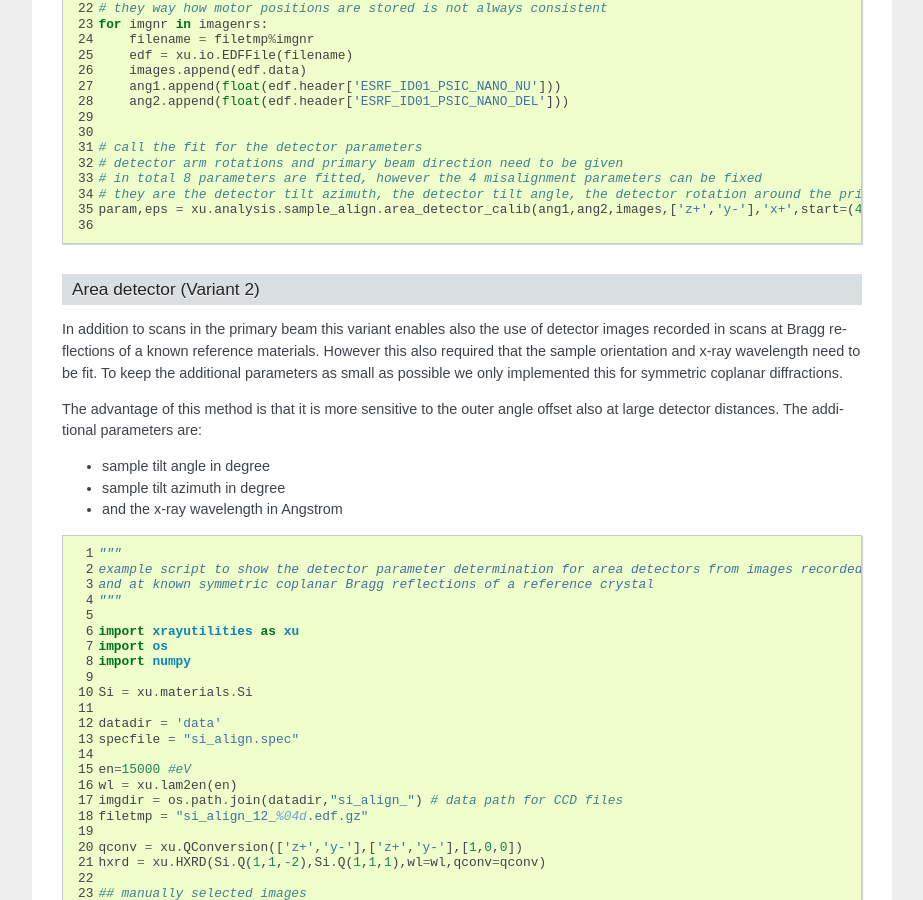
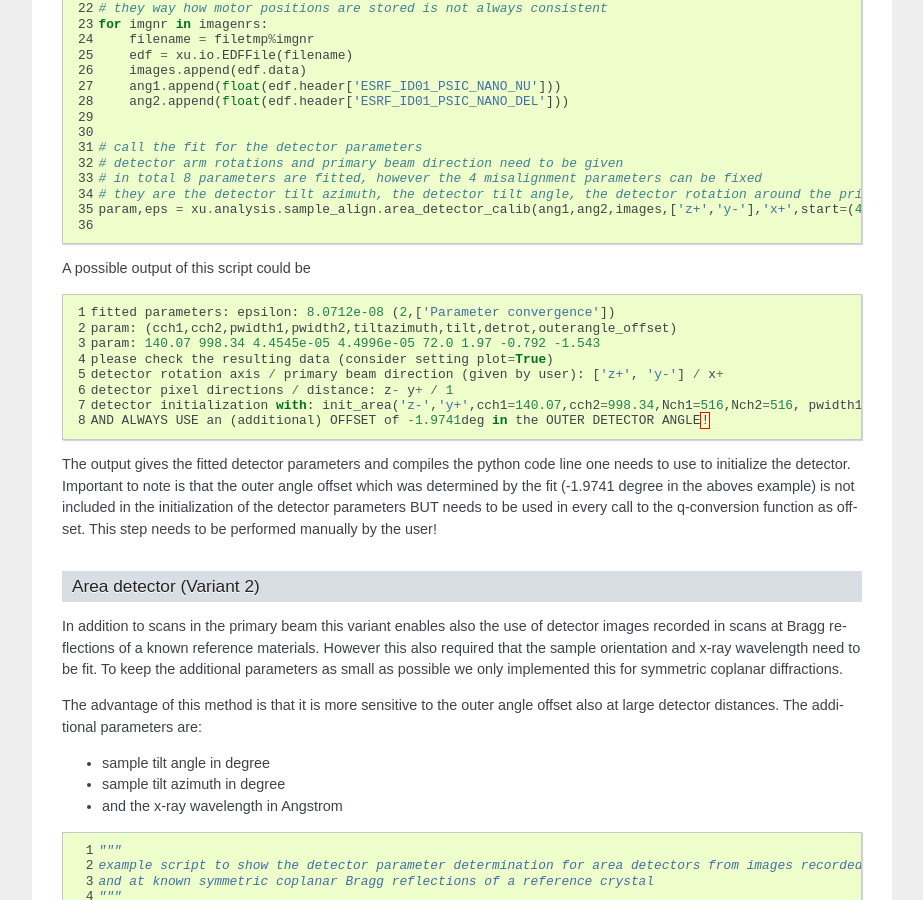
Before and after one commit to dkriegner/xrayutilities, a Sphinx documentation site: the page built from doc/source/examples.rst, in a window 1280 px wide and 900 px high, scrolled down 7457 px. Shown: the whole window, without its empty margins (248-1171 px from the left). Built offline with Sphinx 7.4.7, drawn with Linux system fonts in a browser that asks for light colours; formulas are drawn with MathJax 3; pages that are not in the unit, such as notebooks, are missing from menus.

Commit message:
update documentation about area detector parameter

```diff
--- a/doc/source/examples.rst
+++ b/doc/source/examples.rst
@@ -381,6 +381,24 @@ The misalignment parameters can be fixed during the fitting.
     :linenos:
     :language: python
 
+A possible output of this script could be
+
+.. code-block:: python
+
+    fitted parameters: epsilon: 8.0712e-08 (2,['Parameter convergence'])
+    param: (cch1,cch2,pwidth1,pwidth2,tiltazimuth,tilt,detrot,outerangle_offset)
+    param: 140.07 998.34 4.4545e-05 4.4996e-05 72.0 1.97 -0.792 -1.543
+    please check the resulting data (consider setting plot=True)
+    detector rotation axis / primary beam direction (given by user): ['z+', 'y-'] / x+
+    detector pixel directions / distance: z- y+ / 1
+    detector initialization with: init_area('z-','y+',cch1=140.07,cch2=998.34,Nch1=516,Nch2=516, pwidth1=4.4545e-05,pwidth2=4.4996e-05,distance=1.,detrot=-0.792,tiltazimuth=72.0,tilt=1.543)
+    AND ALWAYS USE an (additional) OFFSET of -1.9741deg in the OUTER DETECTOR ANGLE!
+
+
+The output gives the fitted detector parameters and compiles the python code line one needs to use to initialize the detector.
+Important to note is that the outer angle offset which was determined by the fit (-1.9741 degree in the aboves example) is not included in the initialization of the detector parameters BUT needs to be used in every call to the q-conversion function as offset.
+This step needs to be performed manually by the user!
+
 Area detector (Variant 2)
 ^^^^^^^^^^^^^^^^^^^^^^^^^
 
```
